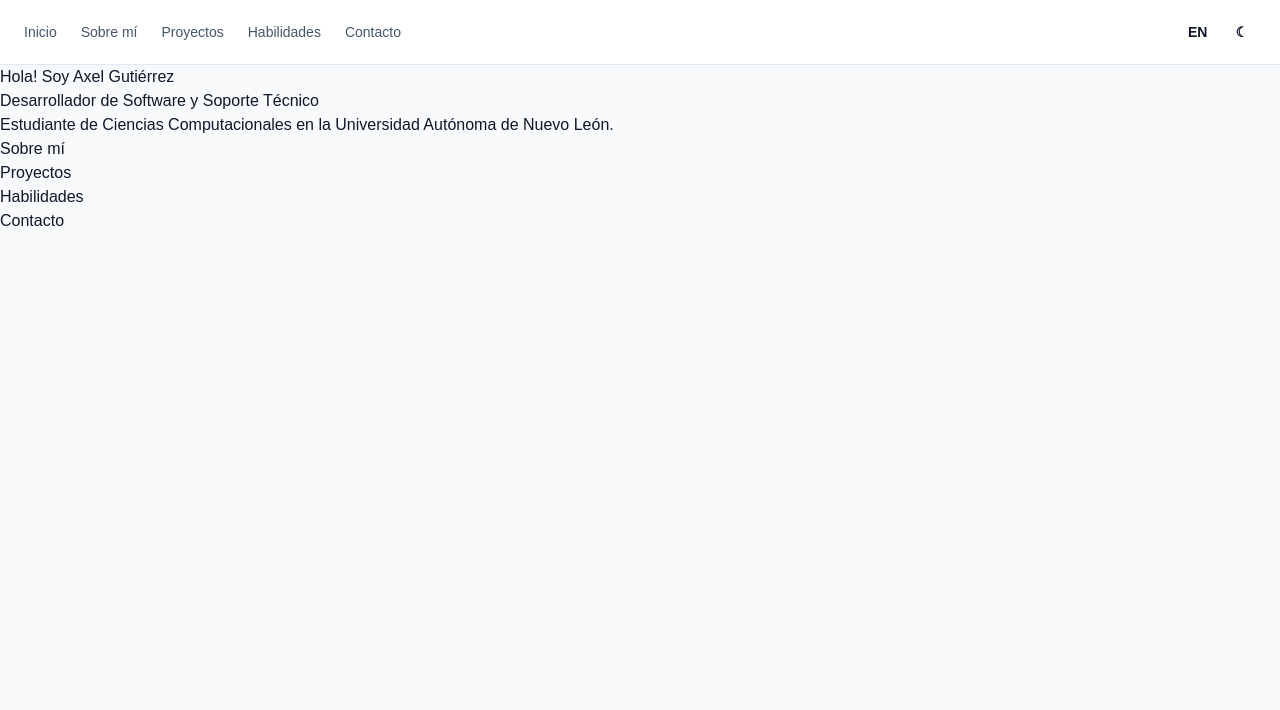
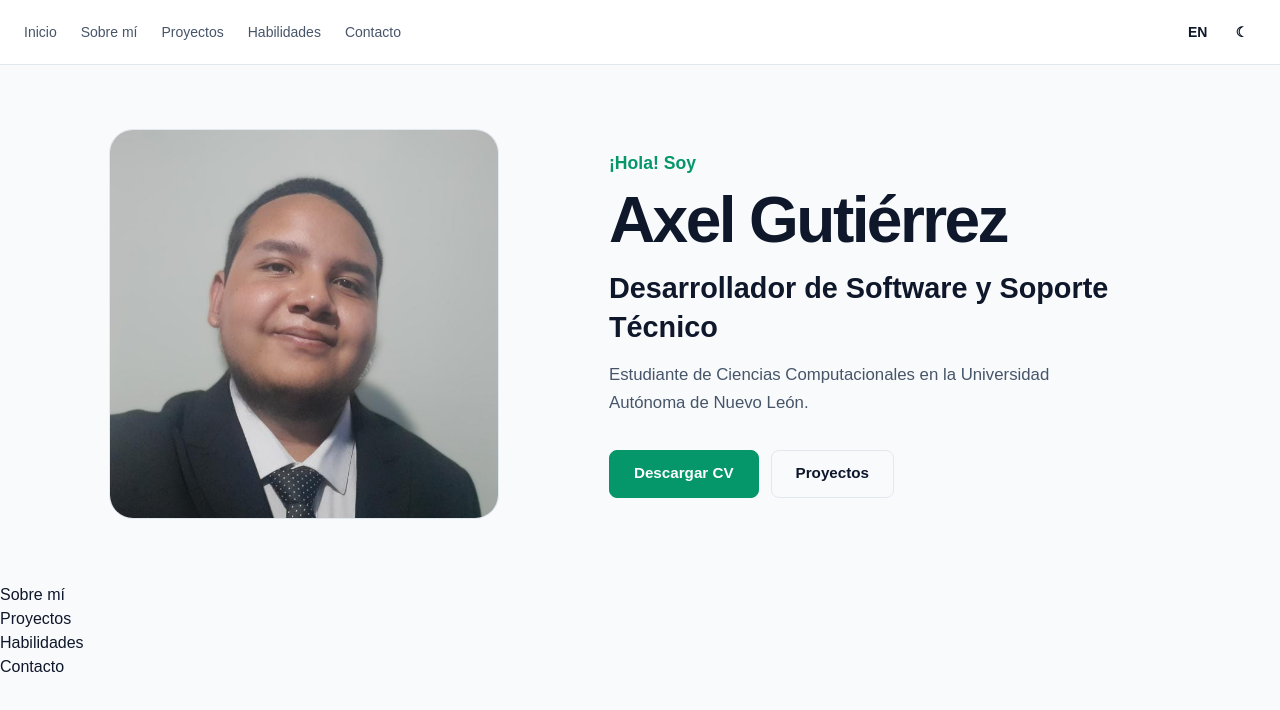
Before and after one commit to AxelGGtz20/portfolio-web, a Next.js app: page / in a window 1280 px wide. Shown: the top 710 px of the page. Built offline with nearby package versions, Linux system fonts and the light colour scheme.

Commit message:
feat: implement hero section

```diff
--- a/src/app/page.js
+++ b/src/app/page.js
@@ -1,15 +1,9 @@
+import Hero from "@/components/sections/Hero";
+
 export default function Home() {
   return (
     <main>
-      <section id="inicio">
-        <h1>Hola! Soy Axel Gutiérrez</h1>
-        <h2>Desarrollador de Software y Soporte Técnico</h2>
-
-        <p>
-          Estudiante de Ciencias Computacionales en la
-          Universidad Autónoma de Nuevo León.
-        </p>
-      </section>
+      <Hero />
 
       <section id="sobre-mi">
         <h2>Sobre mí</h2>
--- /dev/null
+++ b/src/components/sections/Hero.js
@@ -0,0 +1,60 @@
+"use client";
+
+import Image from "next/image";
+import Link from "next/link";
+import { useLanguage } from "@/context/LanguageContext";
+import styles from "./Hero.module.css";
+
+export default function Hero() {
+  const { language } = useLanguage();
+  const isEnglish = language === "en";
+
+  return (
+    <section id="inicio" className={styles.hero}>
+      <div className={styles.container}>
+
+        {/*Fotografía*/}
+        <div className={styles.imageContainer}>
+          <Image
+            src="/images/AxelGutiérrez.jpg"
+            alt={isEnglish ? "Axel Gutiérrez" : "Axel Gutiérrez"}
+            width={400}
+            height={400}
+            priority
+            className={styles.image}
+          />
+        </div>
+
+        {/*Presentación*/}
+        <div className={styles.content}>
+          <p className={styles.greeting}>{isEnglish ? "Hello! I'm" : "¡Hola! Soy"}</p>
+          <h1 className={styles.title}>Axel Gutiérrez</h1>
+
+          <h2 className={styles.subtitle}>
+            {isEnglish
+              ? "Software Developer & IT Support"
+              : "Desarrollador de Software y Soporte Técnico"}
+          </h2>
+
+          <p className={styles.description}>
+            {isEnglish
+              ? "Computer Science student at Universidad Autónoma de Nuevo León (UANL)."
+              : "Estudiante de Ciencias Computacionales en la Universidad Autónoma de Nuevo León."}
+          </p>
+
+          {/*Botones*/}
+          <div className={styles.buttons}>
+            <a href="/cv/CV_AxelGutierrez.pdf" download="CV_AxelGutierrez.pdf" className={styles.primaryButton}>
+              {isEnglish ? "Download CV" : "Descargar CV"}
+            </a>
+
+            <Link href="#proyectos" className={styles.secondaryButton}>
+              {isEnglish ? "Projects" : "Proyectos"}
+            </Link>
+          </div>
+        </div>
+
+      </div>
+    </section>
+  );
+}
--- /dev/null
+++ b/src/components/sections/Hero.module.css
@@ -0,0 +1,202 @@
+/*Móvil*/
+.hero {
+  min-height: auto;
+  display: flex;
+  align-items: center;
+  padding: 48px 6% 64px;
+}
+
+.container {
+  width: 100%;
+  max-width: 1200px;
+  margin: 0 auto;
+
+  display: grid;
+  grid-template-columns: 1fr;
+  align-items: center;
+  gap: 32px;
+}
+
+/*Fotografía*/
+.imageContainer {
+  width: min(70%, 260px);
+  aspect-ratio: 1 / 1;
+  justify-self: center;
+  overflow: hidden;
+  border-radius: 24px;
+  border: 1px solid var(--border);
+  background: var(--surface);
+}
+
+.image {
+  width: 100%;
+  height: 100%;
+  object-fit: cover;
+}
+
+/*Presentación*/
+.content {
+  display: flex;
+  flex-direction: column;
+  align-items: center;
+  text-align: center;
+}
+
+.greeting {
+  margin: 0 0 8px;
+  color: var(--accent);
+  font-size: 1.1rem;
+  font-weight: 600;
+}
+
+.title {
+  margin: 0;
+  font-size: clamp(2.2rem, 9vw, 2.8rem);
+  line-height: 1.1;
+  font-weight: 800;
+  letter-spacing: -0.04em;
+}
+
+.subtitle {
+  max-width: 650px;
+  margin: 14px 0 0;
+  font-size: 1.3rem;
+  line-height: 1.35;
+  font-weight: 600;
+}
+
+.description {
+  max-width: 520px;
+  margin: 14px 0 0;
+  color: var(--text-muted);
+  font-size: 0.98rem;
+  line-height: 1.7;
+}
+
+/*Botones*/
+.buttons {
+  width: 100%;
+  display: flex;
+  flex-wrap: wrap;
+  justify-content: center;
+  gap: 12px;
+  margin-top: 26px;
+}
+
+.primaryButton,
+.secondaryButton {
+  flex: 1;
+  min-height: 48px;
+  display: inline-flex;
+  align-items: center;
+  justify-content: center;
+  padding: 0 16px;
+  border-radius: 8px;
+  font-size: 0.95rem;
+  font-weight: 600;
+  text-decoration: none;
+  transition:
+    background-color 0.25s ease,
+    color 0.25s ease,
+    border-color 0.25s ease,
+    transform 0.25s ease;
+}
+
+.primaryButton {
+  background: var(--accent);
+  color: #FFFFFF;
+  border: 1px solid var(--accent);
+}
+
+.secondaryButton {
+  background: transparent;
+  color: var(--foreground);
+  border: 1px solid var(--border);
+}
+
+/*TABLET*/
+@media (min-width: 641px) {
+  .hero {
+    min-height: auto;
+    padding: 40px 5%;
+  }
+
+  .container {
+    grid-template-columns: 0.85fr 1.15fr;
+    gap: 36px;
+  }
+
+  .imageContainer {
+    width: 100%;
+    max-width: 300px;
+  }
+
+  .content {
+    align-items: flex-start;
+    text-align: left;
+  }
+
+  .title {
+    font-size: clamp(2.2rem, 5vw, 3rem);
+  }
+
+  .subtitle {
+    font-size: clamp(1.25rem, 2.5vw, 1.6rem);
+  }
+
+  .description {
+    font-size: 1.05rem;
+  }
+
+  .buttons {
+    width: auto;
+    justify-content: flex-start;
+    margin-top: 32px;
+  }
+
+  .primaryButton,
+  .secondaryButton {
+    flex: initial;
+    padding: 0 24px;
+  }
+}
+
+
+/*ESCRITORIO*/
+@media (min-width: 901px) {
+  .hero {
+    padding: 64px 7%;
+  }
+
+  .container {
+    gap: clamp(40px, 7vw, 100px);
+  }
+
+  .imageContainer {
+    max-width: 390px;
+  }
+
+  .title {
+    font-size: clamp(2.5rem, 5vw, 4rem);
+  }
+
+  .subtitle {
+    font-size: clamp(1.4rem, 2.5vw, 1.8rem);
+  }
+}
+
+/*hover*/
+@media (hover: hover) {
+  .primaryButton:hover {
+    background: var(--accent-hover);
+    border-color: var(--accent-hover);
+    transform: translateY(-2px);
+  }
+
+  .secondaryButton:hover {
+    background: var(--surface);
+    border-color: var(--accent);
+    color: var(--accent);
+    transform: translateY(-2px);
+  }
+}
```
Also changed, not shown: public/images/AxelGutiérrez.jpg (added), 1 other file (tests, documents, lock files or other folders).
